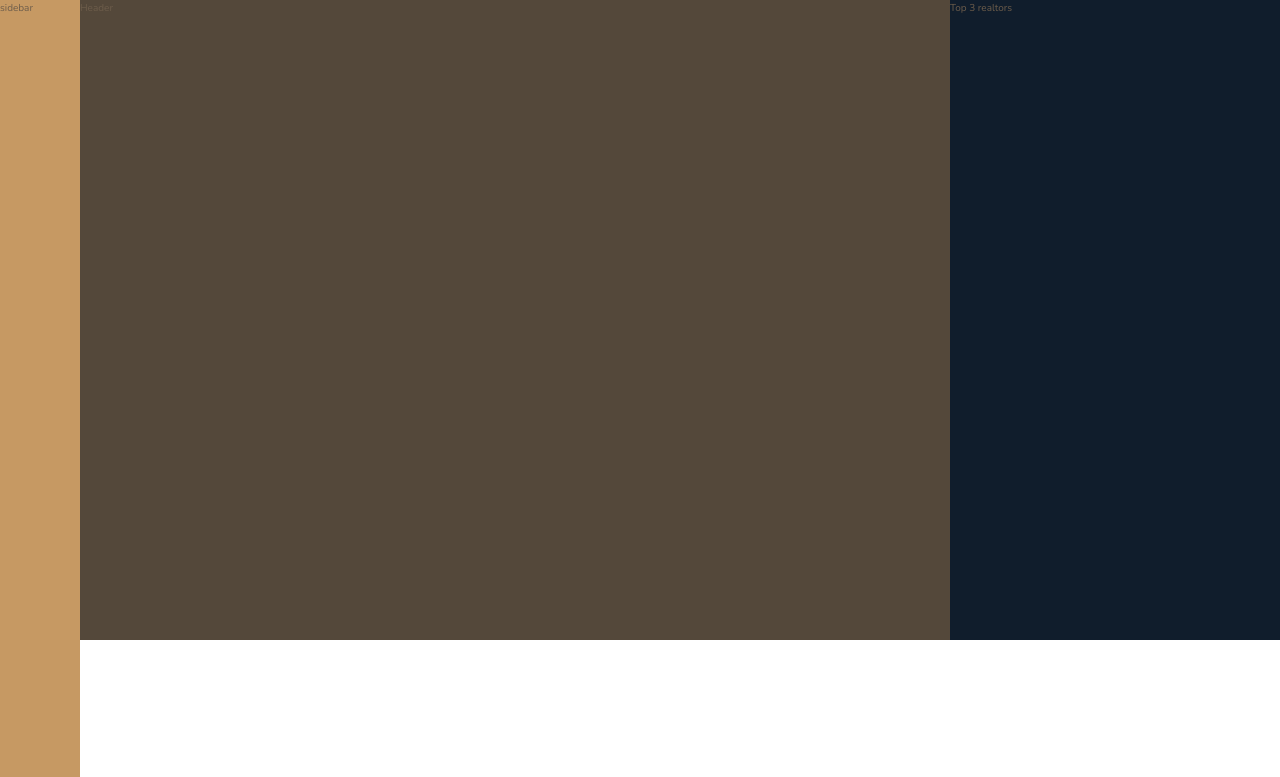
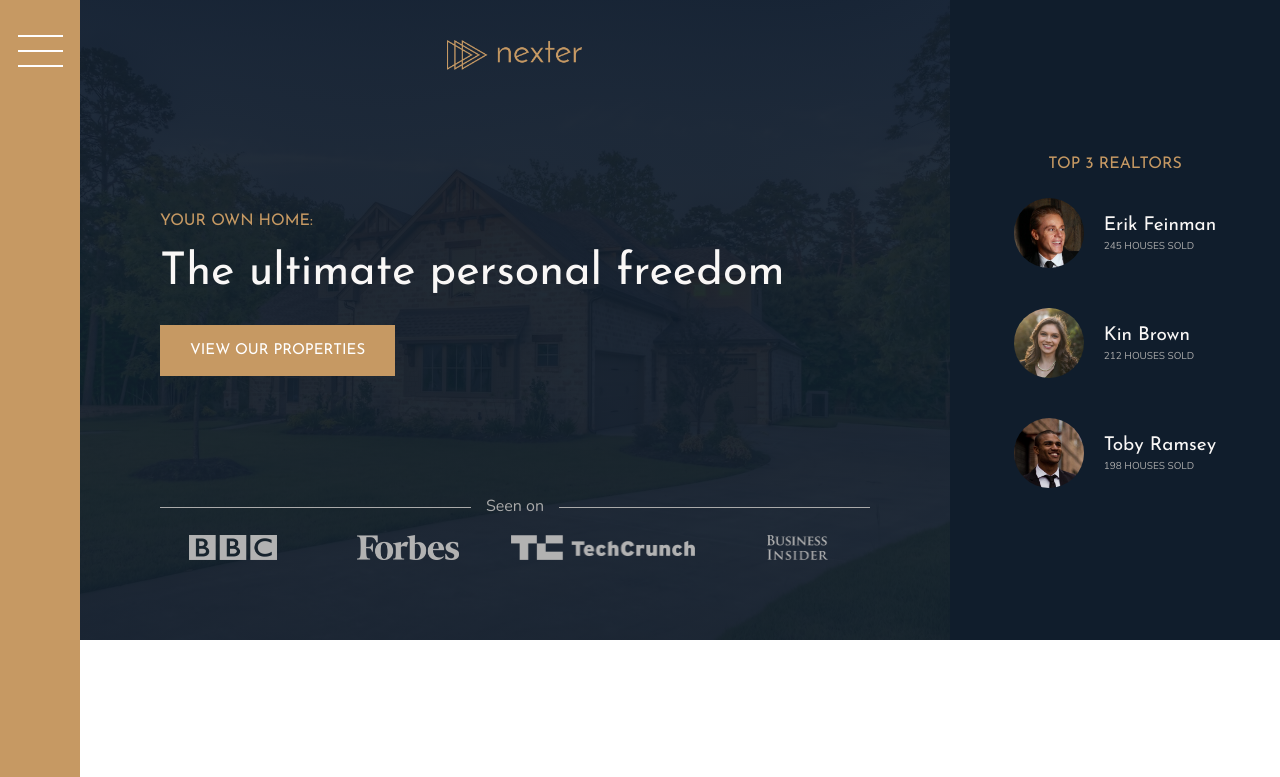
Before and after one commit to sayedhany/Nexter-project, a website: page index.html in a window 1280 px wide. Shown: the top 777 px of the page. Drawn offline with nearby package versions, Linux system fonts and the light colour scheme.

Commit message:
finish the remain part of project

```diff
--- a/index.html
+++ b/index.html
@@ -15,9 +15,40 @@
     <title>nexter &mdash; your home, your freedom</title>
   </head>
   <body class="container">
-    <div class="sidebar">sidebar</div>
-    <header class="header">Header</header>
-    <div class="realtors">Top 3 realtors</div>
+    <div class="sidebar"><button class="nav-btn"></button></div>
+    <header class="header">
+      <img src="img/logo.png" alt="Nexter Project" class="header__logo" />
+      <h3 class="heading-3">Your own home:</h3>
+      <h1 class="heading-1">The ultimate personal freedom</h1>
+      <button class="btn header__btn">View our properties</button>
+      <div class="header__seenon-text">Seen on</div>
+      <div class="header__seenon-logos">
+        <img src="img/logo-bbc.png" alt="LOGO 1" />
+        <img src="img/logo-forbes.png" alt="LOGO 2" />
+        <img src="img/logo-techcrunch.png" alt="LOGO 3" />
+        <img src="img/logo-bi.png" alt="LOGO 4" />
+      </div>
+    </header>
+    <div class="realtors">
+      <h3 class="heading-3">Top 3 Realtors</h3>
+      <div class="realtors__list">
+        <img src="img/realtor-1.jpeg" alt="Realtor 1" class="realtors__img" />
+        <div class="realtors__details">
+          <h4 class="heading-4 heading-4--light">Erik Feinman</h4>
+          <p class="realtors__sold">245 houses sold</p>
+        </div>
+        <img src="img/realtor-2.jpeg" alt="Realtor 2" class="realtors__img" />
+        <div class="realtors__details">
+          <h4 class="heading-4 heading-4--light">Kin Brown</h4>
+          <p class="realtors__sold">212 houses sold</p>
+        </div>
+        <img src="img/realtor-3.jpeg" alt="Realtor 3" class="realtors__img" />
+        <div class="realtors__details">
+          <h4 class="heading-4 heading-4--light">Toby Ramsey</h4>
+          <p class="realtors__sold">198 houses sold</p>
+        </div>
+      </div>
+    </div>
     <section class="features">
       <div class="feature">
         <svg class="feature__icon">
--- a/sass/_header.scss
+++ b/sass/_header.scss
@@ -1,4 +1,51 @@
 .header {
   background-color: $color-grey-dark-1;
   grid-column: full-start / col-end 6;
+  background-image: linear-gradient(
+      rgba($color-secondary, 0.93),
+      rgba($color-secondary, 0.93)
+    ),
+    url(../img/hero.jpeg);
+  background-size: cover;
+  background-position: center;
+  display: grid;
+  grid-template-rows: 1fr min-content minmax(6rem, min-content) 1fr;
+  row-gap: 1.5rem;
+  padding: 8rem;
+  padding-top: 4rem;
+  grid-template-columns: minmax(min-content, max-content);
+  justify-content: center;
+  &__btn {
+    align-self: start;
+    justify-self: start;
+  }
+  &__logo {
+    height: 3rem;
+    justify-self: center;
+  }
+  &__seenon-text {
+    display: grid;
+    font-size: 1.6rem;
+    color: $color-grey-light-2;
+    grid-template-columns: 1fr max-content 1fr;
+    align-items: center;
+    column-gap: 1.5rem;
+    &::before,
+    &::after {
+      content: "";
+      height: 1px;
+      display: block;
+      background-color: currentColor;
+    }
+  }
+  &__seenon-logos {
+    display: grid;
+    grid-template-columns: repeat(4, 1fr);
+    column-gap: 3rem;
+    justify-items: center;
+    img {
+      height: 2.5rem;
+      filter: brightness(70%);
+    }
+  }
 }
--- a/sass/_realtors.scss
+++ b/sass/_realtors.scss
@@ -1,4 +1,32 @@
 .realtors {
   background-color: $color-secondary;
+
   grid-column: col-start 7 / full-end;
+  padding: 3rem;
+  display: grid;
+  justify-content: center;
+  align-content: center;
+  justify-items: center;
+  row-gap: 2rem;
+
+  &__list {
+    display: grid;
+    grid-template-columns: min-content max-content;
+    align-items: center;
+    // align-content: center;
+    column-gap: 2rem;
+    row-gap: 5vh;
+  }
+  &__img {
+    width: 7rem;
+    border-radius: 50%;
+    display: block;
+  }
+  &__details {
+  }
+  &__sold {
+    text-transform: uppercase;
+    color: $color-grey-light-2;
+    margin-top: -3px;
+  }
 }
--- a/sass/_sidebar.scss
+++ b/sass/_sidebar.scss
@@ -2,4 +2,29 @@
   background-color: $color-primary;
   grid-column: sidebar-start / sidebar-end;
   grid-row: 1 / -1;
+  display: flex;
+  justify-content: center;
 }
+
+.nav-btn {
+  border: none;
+  border-radius: 0;
+  background-color: #fff;
+  height: 2px;
+  width: 4.5rem;
+  margin-top: 5rem;
+  &::before,
+  &::after {
+    content: "";
+    background-color: #fff;
+    height: 2px;
+    width: 4.5rem;
+    display: block;
+  }
+  &::before {
+    transform: translateY(-1.5rem);
+  }
+  &::after {
+    transform: translateY(1.3rem);
+  }
+}
--- a/sass/_typography.scss
+++ b/sass/_typography.scss
@@ -5,6 +5,9 @@
 
 .heading-1 {
   @extend %heading;
+  font-size: 4.5rem;
+  color: $color-grey-light-1;
+  line-height: 1;
 }
 .heading-2 {
   @extend %heading;
@@ -20,7 +23,7 @@
 }
 .heading-3 {
   @extend %heading;
-  font-size: 1.4rem;
+  font-size: 1.6rem;
   color: $color-primary;
   text-transform: uppercase;
 }
```
Also changed, not shown: css/style.css.
